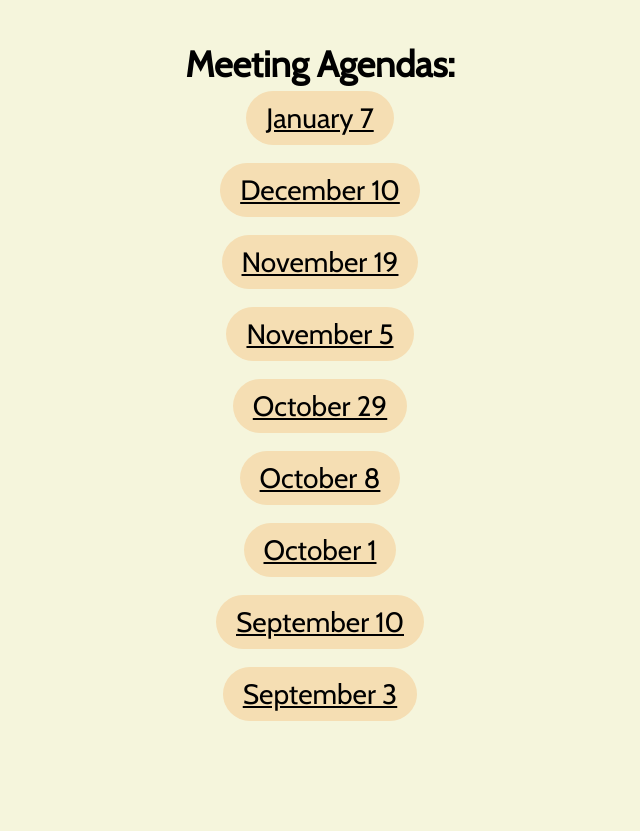
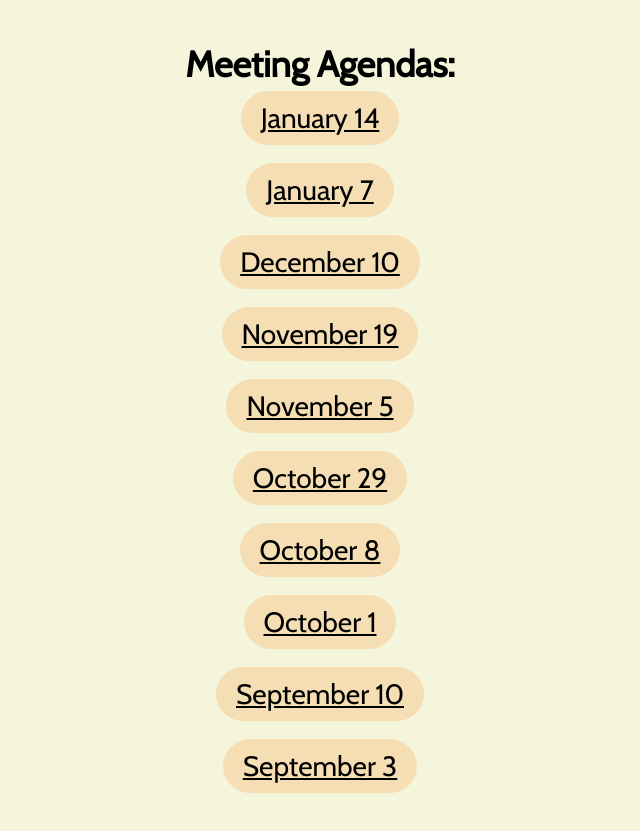
Before and after one commit to ethandeguire/IAWHackClub, a website: page index.html in a window 1280 px wide. Shown: the part 1078-1909 px from the top of the page, without its empty margins (320-960 px from the left). Drawn offline with nearby package versions, Linux system fonts and the light colour scheme.

Commit message:
added Jan 14 Meeting - Paper Airplanes x Algorithms

```diff
--- a/index.html
+++ b/index.html
@@ -31,22 +31,15 @@
 
   <h2> Meeting Agendas: </h2>
   <div style='padding-top: 10px' class="metings">
-    <a class="meeting" href="./agendas/1-7-20.html">January 7</a>
-    <br><br><br>
-    <a class="meeting" href="./agendas/12-10-19.html">December 10</a>
-    <br><br><br>
-    <a class="meeting" href="./agendas/11-19-19.html">November 19</a>
-    <br><br><br>
-    <a class="meeting" href="./agendas/11-5-19.html">November 5</a>
-    <br><br><br>
-    <a class="meeting" href="./agendas/10-29-19.html">October 29</a>
-    <br><br><br>
-    <a class="meeting" href="./agendas/10-8-19.html">October 8</a>
-    <br><br><br>
-    <a class="meeting" href="./agendas/10-1-19.html">October 1</a>
-    <br><br><br>
-    <a class="meeting" href="./agendas/9-10-19.html">September 10</a>
-    <br><br><br>
+    <a class="meeting" href="./agendas/1-14-20.html">January 14</a><br><br><br>
+    <a class="meeting" href="./agendas/1-7-20.html">January 7</a><br><br><br>
+    <a class="meeting" href="./agendas/12-10-19.html">December 10</a><br><br><br>
+    <a class="meeting" href="./agendas/11-19-19.html">November 19</a><br><br><br>
+    <a class="meeting" href="./agendas/11-5-19.html">November 5</a><br><br><br>
+    <a class="meeting" href="./agendas/10-29-19.html">October 29</a><br><br><br>
+    <a class="meeting" href="./agendas/10-8-19.html">October 8</a><br><br><br>
+    <a class="meeting" href="./agendas/10-1-19.html">October 1</a><br><br><br>
+    <a class="meeting" href="./agendas/9-10-19.html">September 10</a><br><br><br>
     <a class="meeting" href="./agendas/9-3-19.html">September 3</a>
   </div>
 </body>
```
Also changed, not shown: agendas/1-14-20.html (added, +27 -0 lines).
